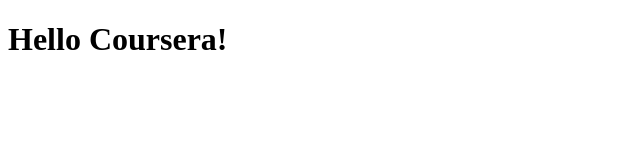
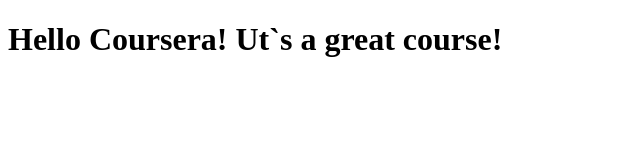
Before and after one commit to 3c48/coursera, a plain HTML site: page site/index.html in a window 1280 px wide. Shown: the whole page, without its empty margins (0-640 px from the left). Drawn offline with Linux system fonts and the light colour scheme.

Commit message:
Small addition to our page content.

```diff
--- a/site/index.html
+++ b/site/index.html
@@ -4,6 +4,6 @@
 	<title>Hello Coursera!</title>
 </head>
 <body>
-<h1>Hello Coursera!</h1>
+<h1>Hello Coursera! Ut`s a great course!</h1>
 </body>
 </html>
```
